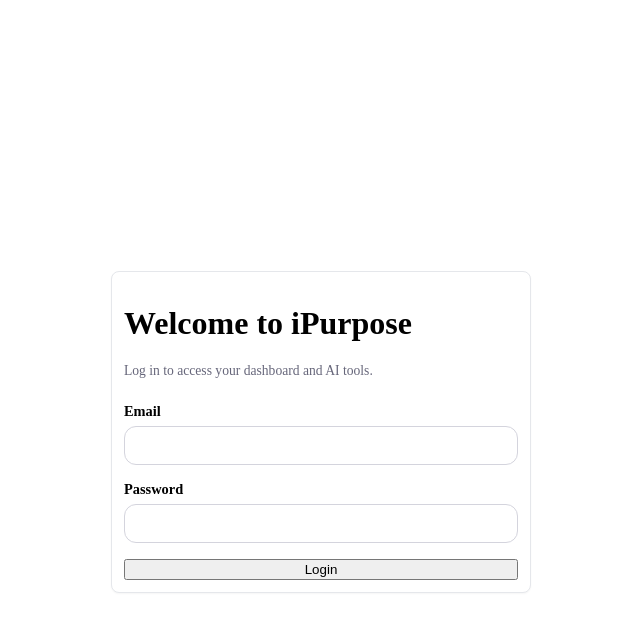
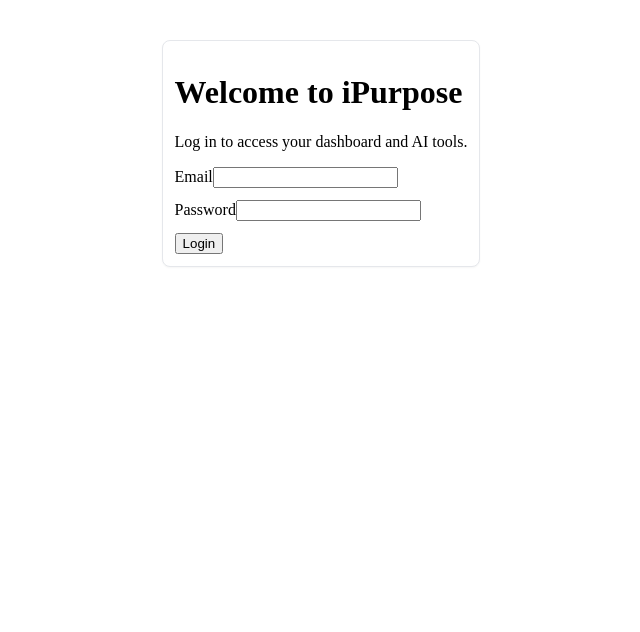
Before and after one commit to polishedaffairsllc-byte/ipurpose-next, a Next.js app: page /login in a window 1280 px wide. Shown: the top 632 px of the page, without its empty margins (319-959 px from the left). Built offline with nearby package versions, Linux system fonts and the light colour scheme; no server answers; a web font is replaced by a local one.

Commit message:
fix(build): track LoginPage.module.css with correct case for production build

```diff
--- /dev/null
+++ b/app/login/LoginPage.module.css
@@ -0,0 +1,32 @@
+/* Minimal styles for LoginPage to satisfy build and prevent Turbopack failure.
+   Add or expand these rules later to match your design. */
+
+.page {
+  display: flex;
+  flex-direction: column;
+  align-items: center;
+  padding: 32px;
+  max-width: 720px;
+  margin: 0 auto;
+}
+
+.header {
+  font-size: 1.5rem;
+  font-weight: 700;
+  margin-bottom: 12px;
+}
+
+.form {
+  width: 100%;
+}
+
+.field {
+  margin-bottom: 12px;
+}
+
+.actions {
+  margin-top: 16px;
+  display:flex;
+  gap:12px;
+  justify-content:flex-end;
+}
--- a/app/login/loginpage.module.css
+++ /dev/null
@@ -1,51 +0,0 @@
-.page {
-  min-height: 100vh;
-  display: flex;
-  align-items: center;
-  justify-content: center;
-  padding: 24px;
-}
-
-.cardWrapper {
-  max-width: 420px;
-  width: 100%;
-}
-
-.form {
-  display: flex;
-  flex-direction: column;
-  gap: 16px;
-  margin-top: 24px;
-}
-
-.field {
-  display: flex;
-  flex-direction: column;
-  gap: 6px;
-}
-
-.label {
-  font-size: 0.9rem;
-  font-weight: 600;
-  color: var(--ip-deep);
-}
-
-.input {
-  padding: 10px 12px;
-  border-radius: 12px;
-  border: 1px solid #d4d4dd;
-  background: #ffffff;
-  font-size: 0.95rem;
-}
-
-.helper {
-  font-size: 0.85rem;
-  color: #66667a;
-  margin-top: 4px;
-}
-
-.error {
-  margin-top: 8px;
-  font-size: 0.85rem;
-  color: #b00020;
-}
```
